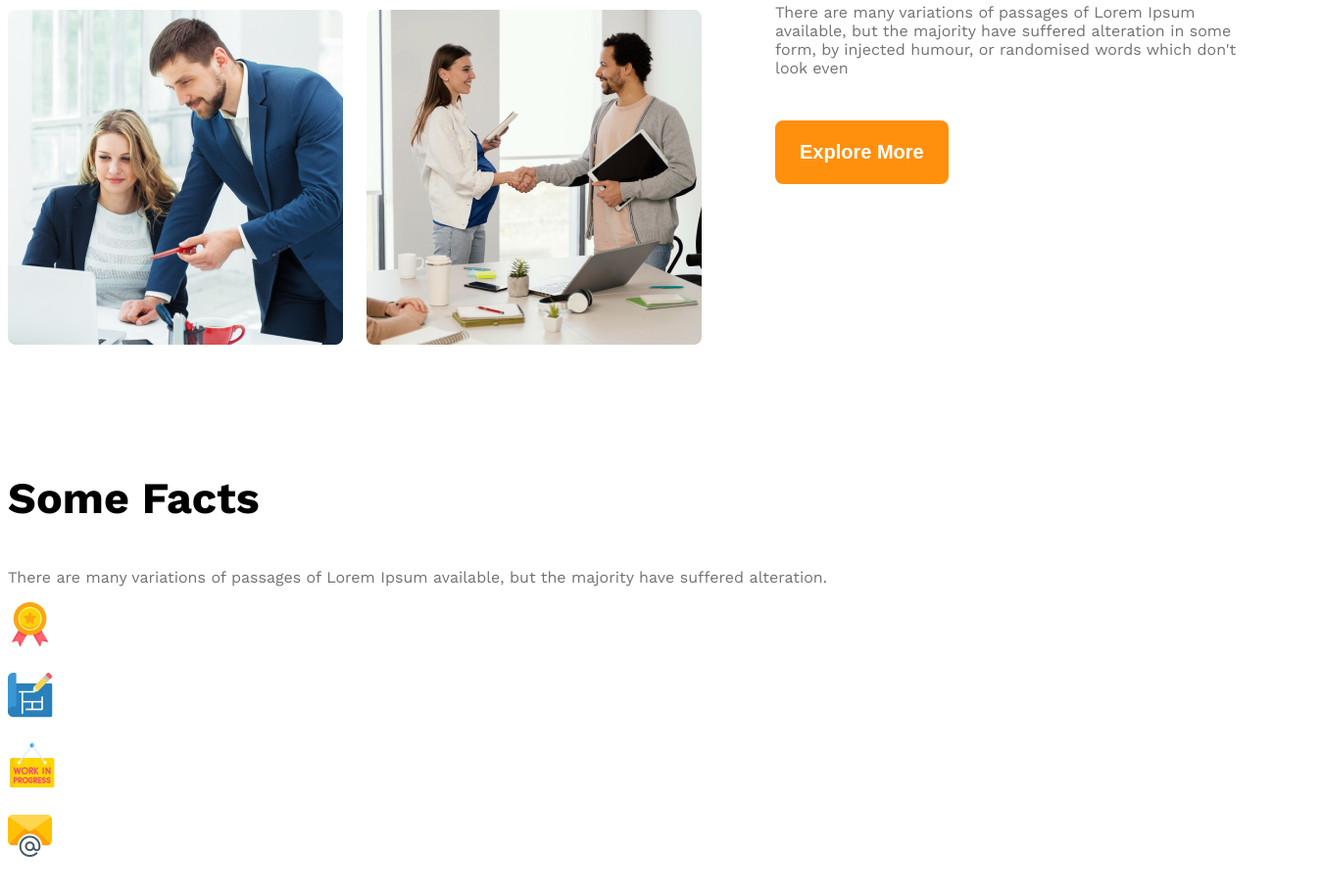
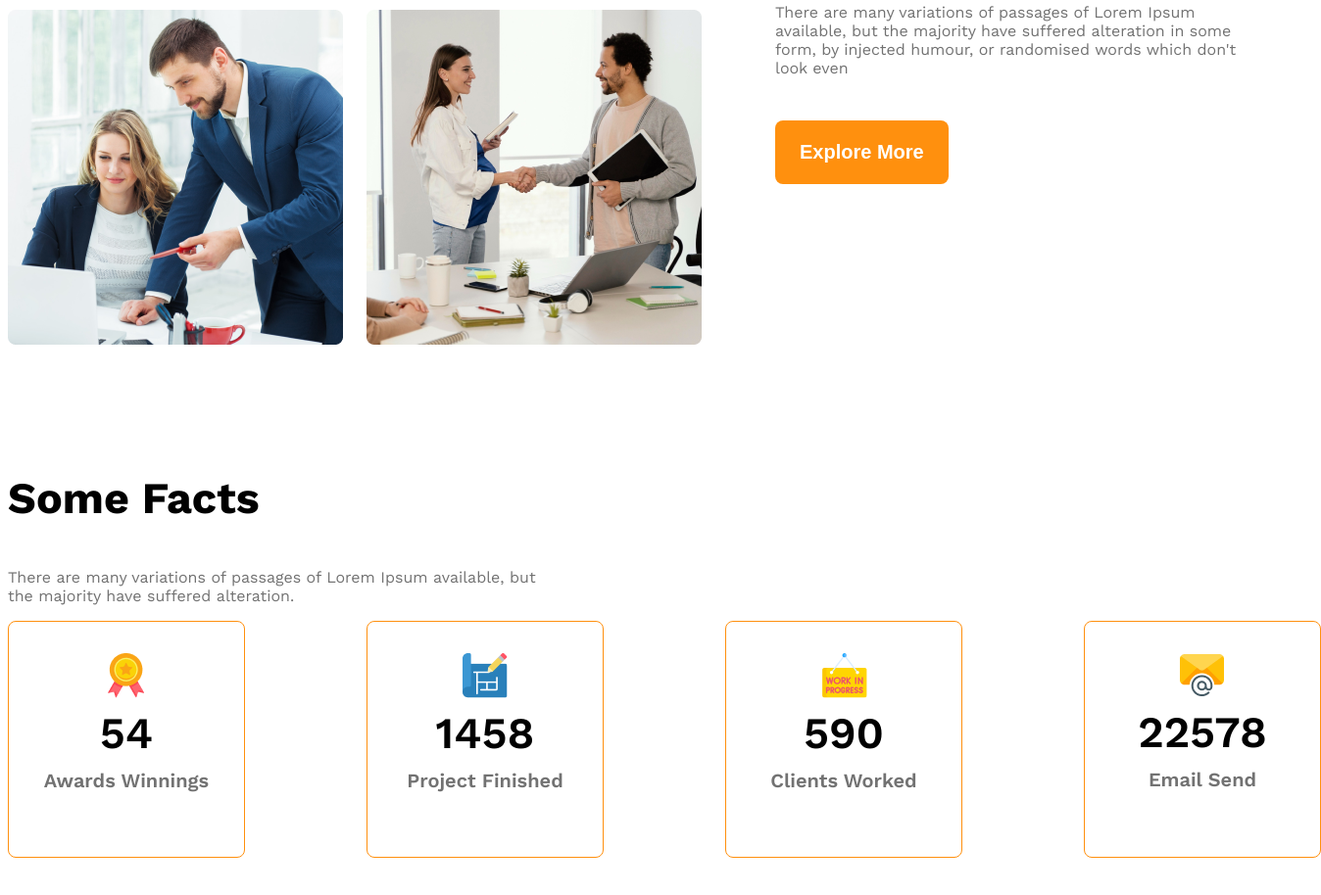
Before and after one commit to OLI-Bhai/g3-architects-website, a plain HTML site: page index.html in a window 1280 px wide. Shown: the part 1662-2576 px from the top of the page at 98% size, 1348 px wide, since content can reach past the window. Drawn offline with nearby package versions, Linux system fonts and the light colour scheme.

Commit message:
work is going

```diff
--- a/index.html
+++ b/index.html
@@ -80,32 +80,38 @@
 
         <section>
             <h3 class="section-title">Some Facts</h3>
-            <p class="text-light-gray">There are many variations of passages of Lorem Ipsum available, but the majority
+            <p class="text-light-gray fact-description">There are many variations of passages of Lorem Ipsum available,
+                but the majority
                 have suffered
                 alteration.</p>
 
             <div class="facts-container">
 
                 <!-- .fact*4>img.fact-icon+h4.fact-number+h5.fact-name -->
-                <div class="fact">
-                    <img src="images/icons/ribon.png" alt="" class="fact-icon">
-                    <h4 class="fact-number"></h4>
-                    <h5 class="fact-name"></h5>
+                <div class="fact-card">
+                    <div>
+                        <img src="images/icons/ribon.png" alt="" class="fact-icon">
+                        <h4 class="fact-number">54</h4>
+                        <h5 class="fact-name text-light-gray">Awards Winnings</h5>
+                    </div>
                 </div>
-                <div class="fact">
-                    <img src="images/icons/projects.png" alt="" class="fact-icon">
-                    <h4 class="fact-number"></h4>
-                    <h5 class="fact-name"></h5>
+                <div class="fact-card">
+                    <div><img src="images/icons/projects.png" alt="" class="fact-icon">
+                        <h4 class="fact-number">1458</h4>
+                        <h5 class="fact-name text-light-gray">Project Finished</h5>
+                    </div>
                 </div>
-                <div class="fact">
-                    <img src="images/icons/customers.png" alt="" class="fact-icon">
-                    <h4 class="fact-number"></h4>
-                    <h5 class="fact-name"></h5>
+                <div class="fact-card">
+                    <div> <img src="images/icons/customers.png" alt="" class="fact-icon">
+                        <h4 class="fact-number">590</h4>
+                        <h5 class="fact-name text-light-gray">Clients Worked</h5>
+                    </div>
                 </div>
-                <div class="fact">
-                    <img src="images/icons/email.png" alt="" class="fact-icon">
-                    <h4 class="fact-number"></h4>
-                    <h5 class="fact-name"></h5>
+                <div class="fact-card">
+                    <div><img src="images/icons/email.png" alt="" class="fact-icon">
+                        <h4 class="fact-number">22578</h4>
+                        <h5 class="fact-name text-light-gray">Email Send</h5>
+                    </div>
                 </div>
 
 
--- a/styles/architects.css
+++ b/styles/architects.css
@@ -143,6 +143,46 @@ main>section {
   padding-bottom: 28px;
 }
 
+/* some facts related styles */
+
+.facts-container {
+  display: grid;
+  grid-template-columns: repeat(4, 1fr);
+  gap: 124px;
+
+}
+
+
+.fact-card {
+  border: 1px solid #FF900E;
+  width: 240px;
+  height: 240px;
+  border-radius: 8px;
+  display: flex;
+  text-align: center;
+  justify-content: center;
+  align-items: center;
+}
+
+.fact-number {
+  font-size: 2.8rem;
+  font-weight: 600;
+  margin-top: 5px;
+  margin-bottom: 10px;
+
+}
+
+.fact-name {
+  font-size: 1.25rem;
+  font-weight: 600;
+  margin-top: 10px;
+
+}
+
+.fact-description {
+  max-width: 540px;
+}
+
 /* responsive media query */
 
 @media all and (max-width: 576px) {
```
